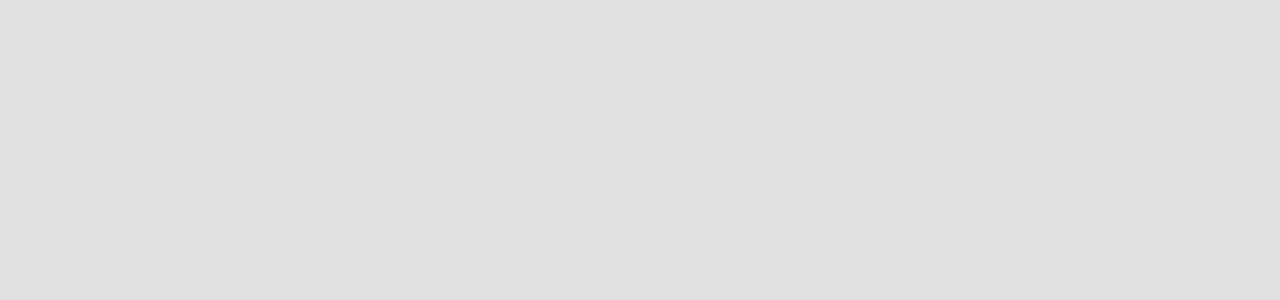
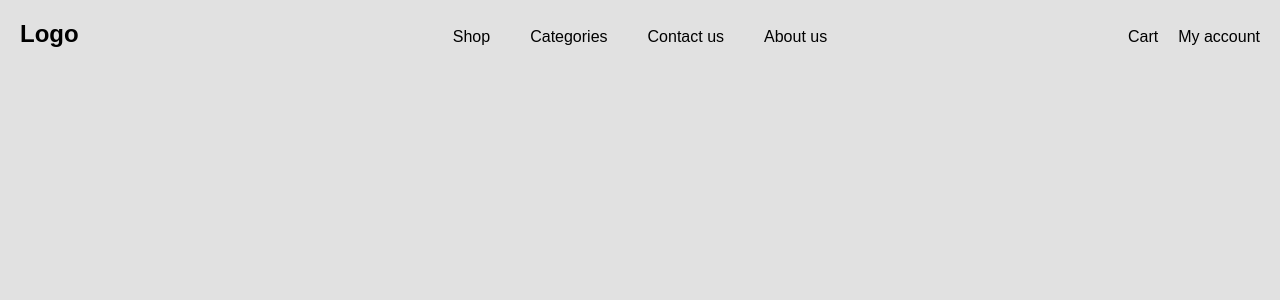
Before and after one commit to ariankoochak/productsListTask, a React (Create React App) app in the folder products-list-task/: page /about-us in a window 1280 px wide. Before the commit this address had no page. Shown: the top 300 px of the page. Built offline with nearby package versions, Linux system fonts and the light colour scheme.

Commit message:
add other routes

```diff
--- a/products-list-task/src/App.jsx
+++ b/products-list-task/src/App.jsx
@@ -2,6 +2,9 @@ import React from 'react'
 import { BrowserRouter, Route, Routes } from "react-router-dom";
 import MainPage from './layouts/MainPage';
 import Shop from './layouts/Shop';
+import Categories from './layouts/Categories';
+import ContactUs from './layouts/ContactUs';
+import AboutUs from './layouts/AboutUs';
 
 export default function App() {
   return (
@@ -9,6 +12,9 @@ export default function App() {
           <Routes>
               <Route path="/" element={<MainPage />}></Route>
               <Route path="/shop" element={<Shop />}></Route>
+              <Route path="/categories" element={<Categories />}></Route>
+              <Route path="/contact-us" element={<ContactUs />}></Route>
+              <Route path="/about-us" element={<AboutUs />}></Route>
           </Routes>
       </BrowserRouter>
   );
--- /dev/null
+++ b/products-list-task/src/layouts/AboutUs.jsx
@@ -0,0 +1,10 @@
+import React from 'react'
+import Navbar from './Navbar'
+
+export default function AboutUs() {
+  return (
+    <>
+    <Navbar selected={"About us"}/>
+    </>
+  )
+}
--- /dev/null
+++ b/products-list-task/src/layouts/Categories.jsx
@@ -0,0 +1,10 @@
+import React from 'react'
+import Navbar from './Navbar'
+
+export default function Categories() {
+  return (
+    <>
+    <Navbar selected={"Categories"}/>
+    </>
+  )
+}
--- /dev/null
+++ b/products-list-task/src/layouts/ContactUs.jsx
@@ -0,0 +1,10 @@
+import React from 'react'
+import Navbar from './Navbar'
+
+export default function ContactUs() {
+  return (
+    <>
+    <Navbar selected ={"contact us"}/>
+    </>
+  )
+}
```
